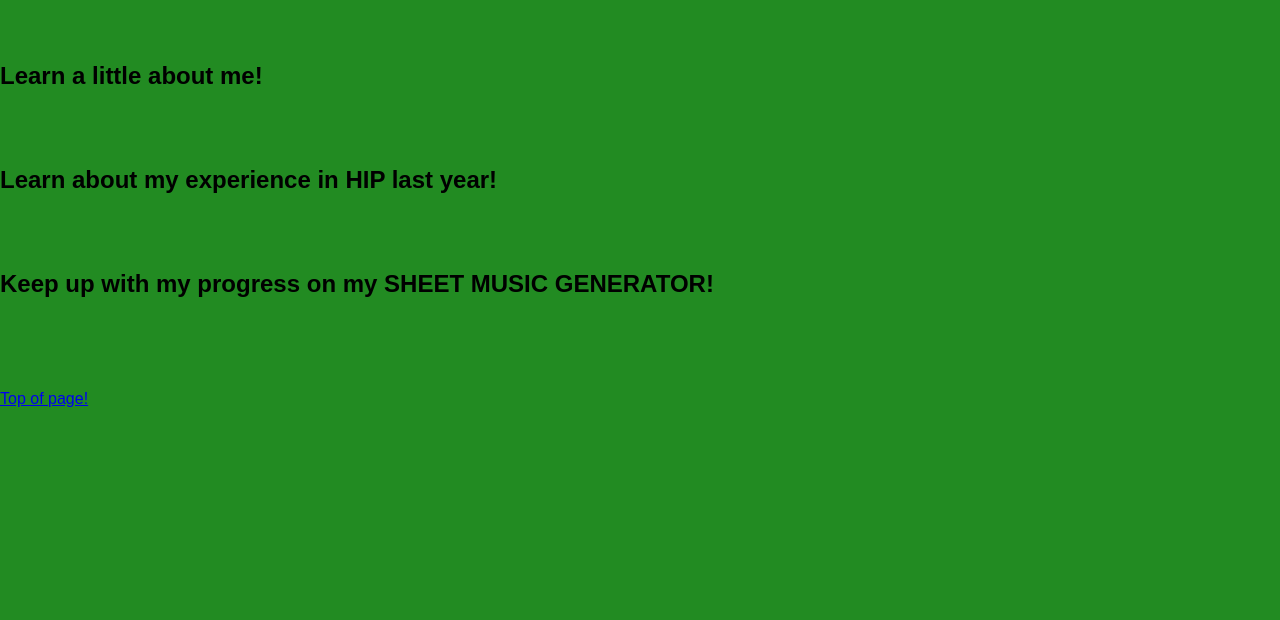
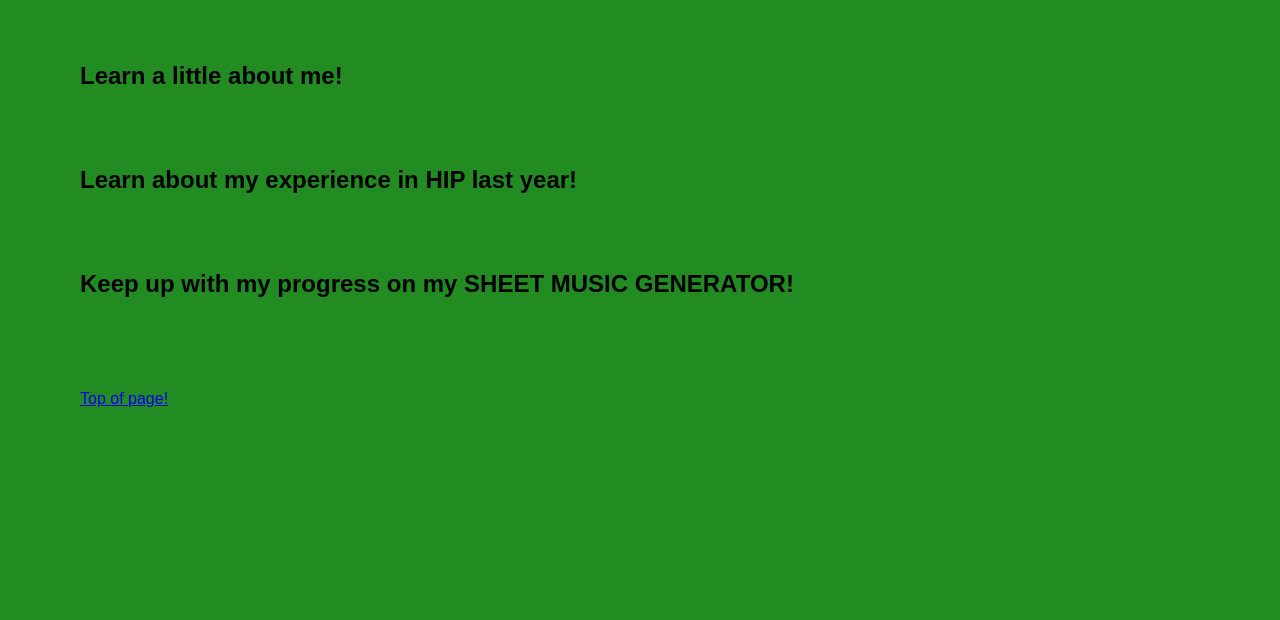
Before and after one commit to LiamMcGilvray15/Liam-Web, a plain HTML site: page index.html in a window 1280 px wide. Shown: the part 180-800 px from the top of the page. Drawn offline with Linux system fonts and the light colour scheme.

Commit message:
Update index.html

```diff
--- a/index.html
+++ b/index.html
@@ -17,7 +17,10 @@ body {
 <meta name="viewport" content="width=device-width, initial-scale=1">
 <style>
 body {
-  margin: 0;
+  margin-top: 0px;
+  margin-bottom: 100px;
+  margin-right: 150px;
+  margin-left: 80px;
   font-family: Arial, Helvetica, sans-serif;
 }
 
```
